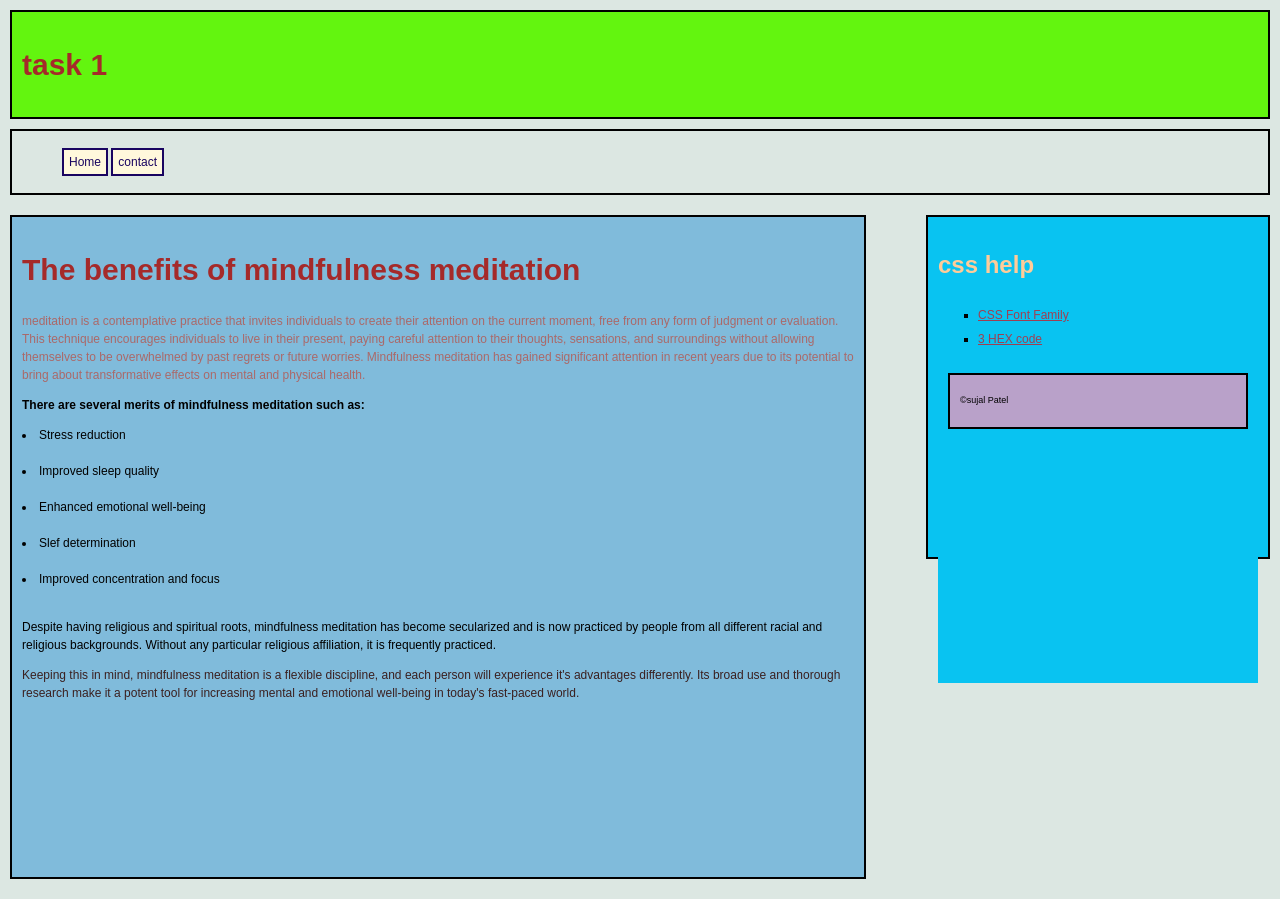
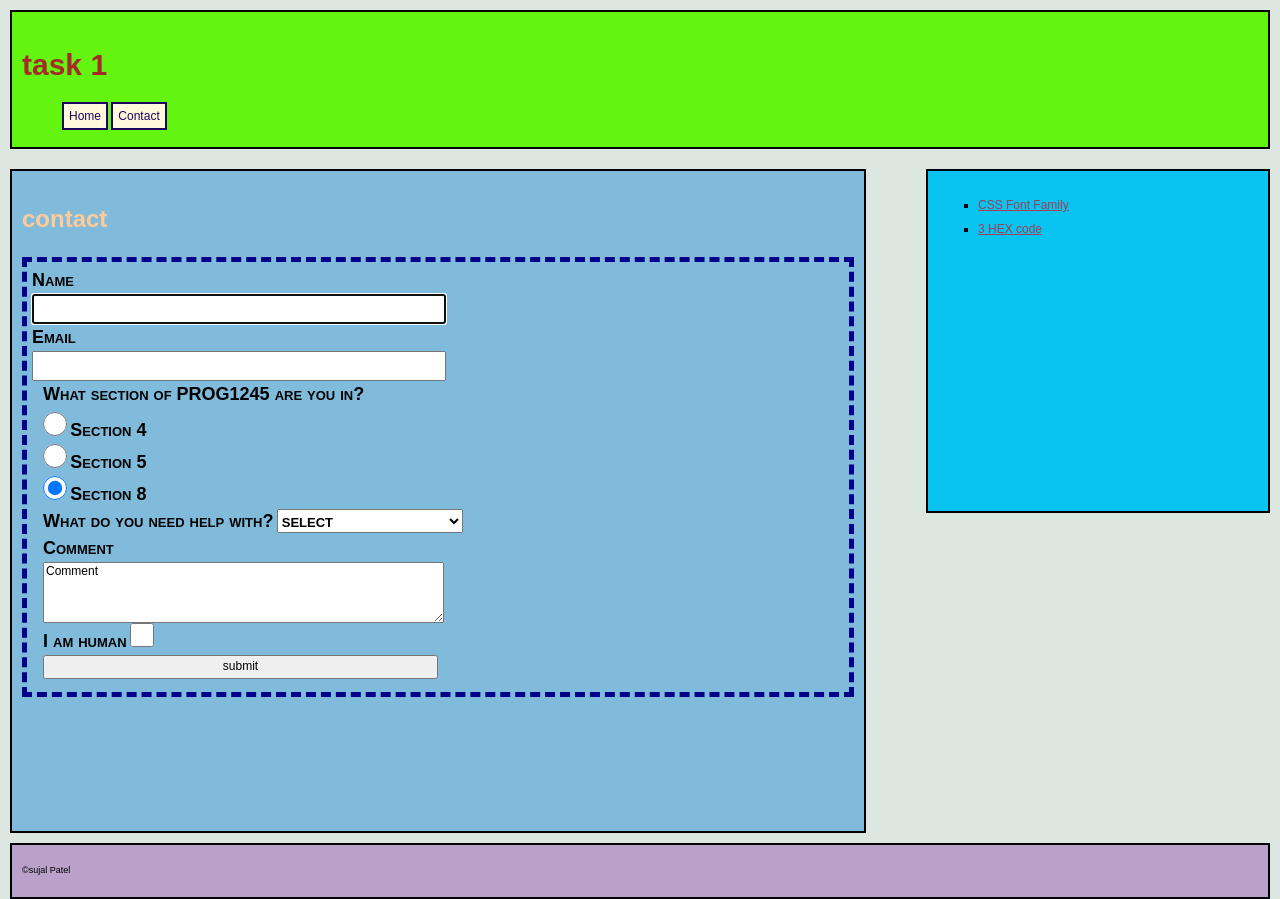
Before and after one commit to HSP0801/TASK1, a plain HTML site: page Contact.html in a window 1280 px wide. Drawn offline with Linux system fonts and the light colour scheme.

Commit message:
my commit

```diff
--- a/Contact.html
+++ b/Contact.html
@@ -1,57 +1,82 @@
-
-
+ <!--Sujal Patel spatel9298@conestogac.on.ca-->
  <!DOCTYPE html>
  <html>
  <head>
      <meta charset="UTF-8">
-     <meta Name="viewport" content="width=device-width" initial-1.0>
      <link rel="stylesheet" type="text/css" href="css/normalize.css">
     <link rel="stylesheet" type="text/css" href="css/styles.css">
-     <title>The benefits of mindfulness meditation</title>
+     <title>In class TAsk 1</title>
+
  </head>
   <body>
-    <!--Sujal Patel spatel9298@conestogac.on.ca-->
      <header class="structural">
        <h1>task 1</h1>
-     </header>
-       <nav class="structural">
+
+         <nav>
             <ul>
                <li><a href="index.html">Home</a></li>
-           <li><a href="contact.html">contact</a></li>
+               <li><a href="Contact.html">Contact</a></li>
             </ul>
          </nav>
-
+     </header>
 
      <main class="structural">
-               <div style="text-align: center;"></div>
-            <h1><b>The benefits of mindfulness meditation</b></h1>
+      <h2>contact</h2>
+         <form>
+            <div>
+               <label for="Name">Name</label>
+               <input type="text" name="name" id="name" autofocus>
+            </div>
+            <div>
+               <label for="Email">Email</label>
+               <input type="email" name="email" id="email" required>
+            </div>
+            <fieldset>
+               <legend>What section of PROG1245 are you in?</legend>
+               <input type="radio" name="sec" value="4" id="4" required>
+               <label for="4">Section 4</label>
+               <br>
+               <input type="radio" name="sec" value="5" id="5">
+               <label for="5">Section 5</label>
+               <br>
+               <input type="radio" name="sec" value="8" id="8" checked>
+               <label for="8">Section 8</label>
+               <div>
+                  <label for="help">What do you need help with?</label>
+                  <select name="help" id="help" required>
+                     <option value="" selected>select</option>
+                     <option value="html">HTML</option>
+                     <option value="css">css</option>
+                     <option value="both">both (HTML & CSS)</option>
+                  </select>
+               </div>
+               <div>
+                  <label for="Comment">Comment</label>
+                  <textarea name="comment" id="comment" rows="4" required>Comment</textarea>
+               </div>
+               <div>
+                  <label for="human">I am human</label>
+                  <input type="checkbox" name="human" value="true" id="human">
+               </div>
+               <div>
+                  <input type="submit" value="submit" id="submit">
+               </div>
+            </fieldset>
+         </form>
 
+     </div>
 
-            <p id="para1">meditation is a contemplative practice that invites individuals to create their attention on the current moment, free from any form of judgment or evaluation. This technique encourages individuals to live in their present, paying careful attention to their thoughts, sensations, and surroundings without allowing themselves to be overwhelmed by past regrets or future worries. Mindfulness meditation has gained significant attention in recent years due to its potential to bring about transformative effects on mental and physical health.</p>
-
-            <p><b>There are several merits of mindfulness meditation such as:</b><br></p>
-                  <li> Stress reduction</li><br>
-                  <li> Improved sleep quality</li><br>
-                  <li>Enhanced emotional well-being</li><br>
-                  <li>Slef determination</li><br>
-                  <li>Improved concentration and focus</li><br>
-            </p>
-            <p>Despite having religious and spiritual roots, mindfulness meditation has become secularized and is now practiced by people from all different racial and religious backgrounds. Without any particular religious affiliation, it is frequently practiced.</p>
-
-            <p id="para2">Keeping this in mind, mindfulness meditation is a flexible discipline, and each person will experience it's advantages differently. Its broad use and thorough research make it a potent tool for increasing mental and emotional well-being in today's fast-paced world.</p>
     </main>
 
     <aside class="structural">
-                  <h2>css help </h2>
         <ul>
             <li><a href="https://www.w3schools.com/cssref/pr_font_font-family.php">CSS Font Family</a></li>
             <li><a href="https://www.w3schools.com/css/css_colors_hex.asp">3 HEX code </a></li>
           </ul>
-            <aside>
+    </aside>
 
         <footer class="structural">
                 <p>&copy;sujal Patel</p>
         </footer>
-
     </body>
  </html>
```
Lines whose indentation alone changed are shown as unchanged.
